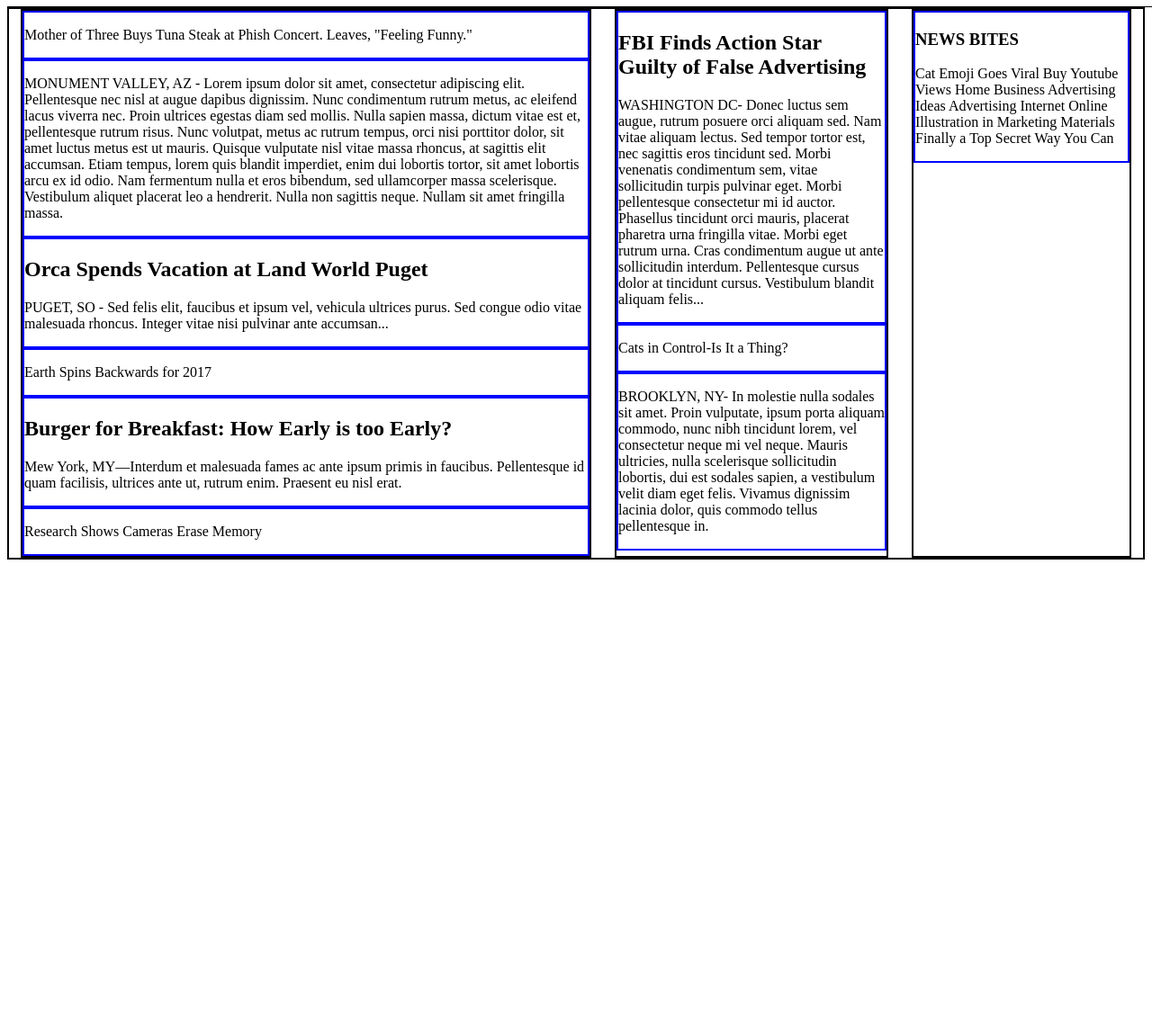
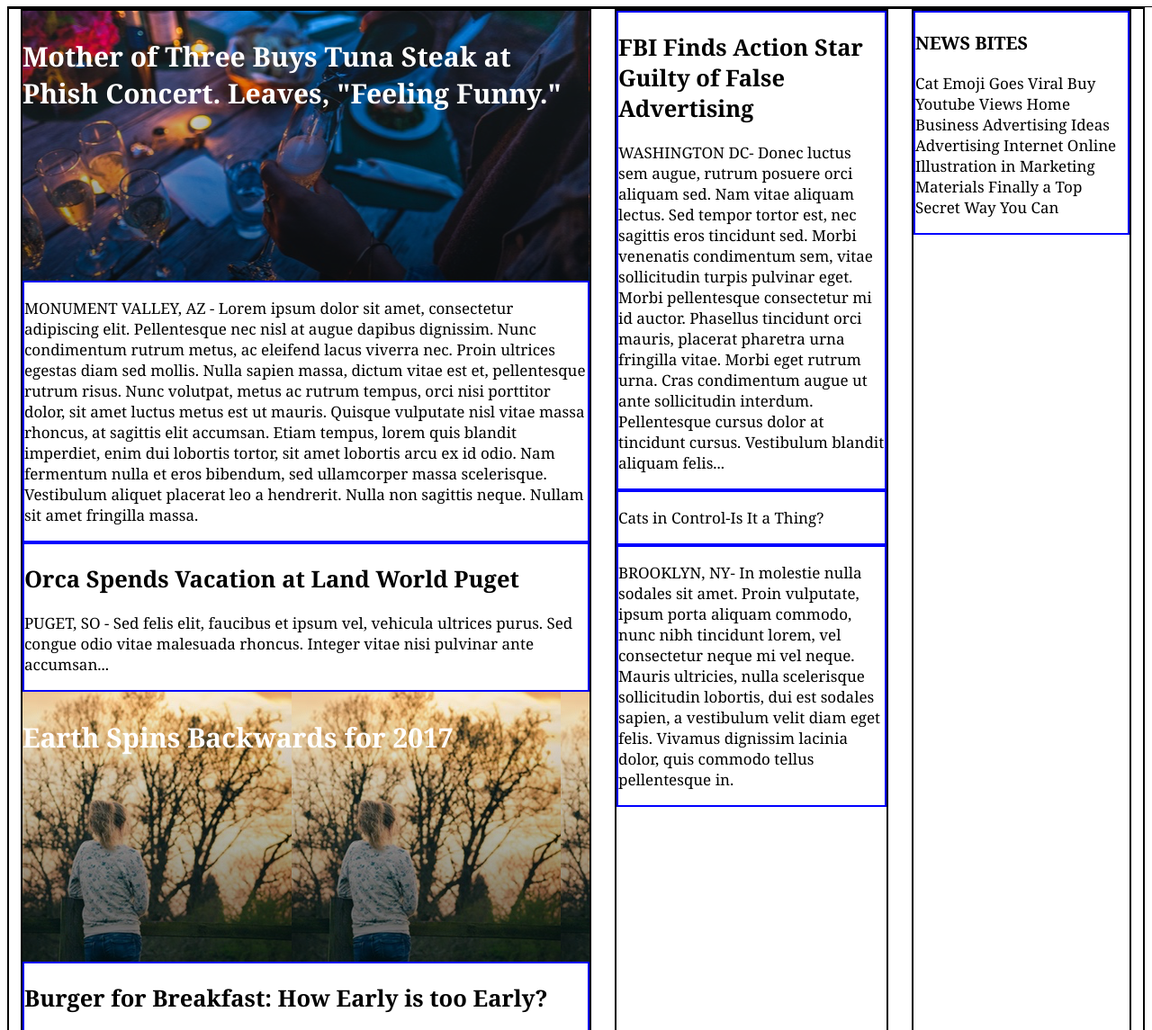
Before and after one commit to sjmccoy/mytimes, a plain HTML site: page index.html in a window 1280 px wide. Shown: the part 87-1232 px from the top of the page at 90% size. Before the commit the page ends 800 px from the top, so only its background shows below. Drawn offline with Linux system fonts and the light colour scheme.

Commit message:
Adds new main article image and 2nd article image.

```diff
--- a/index.html
+++ b/index.html
@@ -28,19 +28,27 @@
 	<!-- Main Body -->
 	<div class="container">
 		<div class="column large">
-			<div class="article">
+			<div class="articleblock">
+				<div id="mainimage">
+					<div class="imagetext">
 					<p>Mother of Three Buys Tuna Steak at Phish Concert. Leaves, "Feeling Funny."</p>
 					</div>
-			<div class="article">
-				<p>MONUMENT VALLEY, AZ - Lorem ipsum dolor sit amet, consectetur adipiscing elit. Pellentesque nec nisl at augue dapibus dignissim. Nunc condimentum rutrum metus, ac eleifend lacus viverra nec. Proin ultrices egestas diam sed mollis. Nulla sapien massa, dictum vitae est et, pellentesque rutrum risus. Nunc volutpat, metus ac rutrum tempus, orci nisi porttitor dolor, sit amet luctus metus est ut mauris. Quisque vulputate nisl vitae massa rhoncus, at sagittis elit accumsan. Etiam tempus, lorem quis blandit imperdiet, enim dui lobortis tortor, sit amet lobortis arcu ex id odio. Nam fermentum nulla et eros bibendum, sed ullamcorper massa scelerisque. Vestibulum aliquet placerat leo a hendrerit. Nulla non sagittis neque. Nullam sit amet fringilla massa.</p>
 				</div>
+				<div class="article"><p>MONUMENT VALLEY, AZ - Lorem ipsum dolor sit amet, consectetur adipiscing elit. Pellentesque nec nisl at augue dapibus dignissim. Nunc condimentum rutrum metus, ac eleifend lacus viverra nec. Proin ultrices egestas diam sed mollis. Nulla sapien massa, dictum vitae est et, pellentesque rutrum risus. Nunc volutpat, metus ac rutrum tempus, orci nisi porttitor dolor, sit amet luctus metus est ut mauris. Quisque vulputate nisl vitae massa rhoncus, at sagittis elit accumsan. Etiam tempus, lorem quis blandit imperdiet, enim dui lobortis tortor, sit amet lobortis arcu ex id odio. Nam fermentum nulla et eros bibendum, sed ullamcorper massa scelerisque. Vestibulum aliquet placerat leo a hendrerit. Nulla non sagittis neque. Nullam sit amet fringilla massa.</p>
+				</div>
+			</div>
+			<div class="articleblock">
 				<div class="article">
 					<h2>Orca Spends Vacation at Land World Puget</h2>
 					<p>PUGET, SO - Sed felis elit, faucibus et ipsum vel, vehicula ultrices purus. Sed congue odio vitae malesuada rhoncus. Integer vitae nisi pulvinar ante accumsan...</p>
-
 				</div>
-			<div class="article">
+			</div>
+			<div class="articleblock">
+				<div id="image2">
+					<div class="imagetext">
 					<p>Earth Spins Backwards for 2017</p>
+					</div>
+				</div>
 			</div>
 			<div class="article">
 				<h2>Burger for Breakfast: How Early is too Early?</h2>
--- a/resources/css/style.css
+++ b/resources/css/style.css
@@ -1,3 +1,4 @@
+/*HEADER */
 .header {
 	font-family: Verdana;
 	font-size: 14px;
@@ -12,6 +13,7 @@
 .header p {
 	color: MediumAquamarine;
 }
+/*LOGO*/
 
 .logo {
 	display: flex;
@@ -24,6 +26,7 @@
 	padding: 10px;
 }
 
+/*NAVIGATION*/
 .navigation {
 	display: flex;
 	flex-wrap: wrap;
@@ -42,6 +45,36 @@
 	color: black;
 }
 
+/*CONTENT*/
+.article {
+	display: block;
+	border: 2px solid blue;
+	font-family: Georgia;
+	font-size: 17px;
+	color: black;
+}
+
+.imagetext {
+	font-family: Georgia;
+	font-weight: bold;
+	font-size: 30px;
+	color: white;
+	display: flex;
+}
+
+#mainimage {
+	background-image: url("../images/img-story-main.png");
+	min-height: 300px;
+	display: flex;
+}
+
+#image2 {
+	background-image: url("../images/img-story-2.png");
+	min-height: 300px;
+	display: flex;
+}
+
+/*MAIN BODY CONTAINERS*/
 .container {
 	display: flex;
 	border: 2px solid black;
@@ -69,7 +102,6 @@
 	flex-direction: column;
 }
 
-.article {
-	display: block;
-	border: 2px solid blue;
+.articleblock {
+		display:block;
 }
```
Also changed, not shown: 1 other file. Lines whose indentation alone changed are shown as unchanged.
